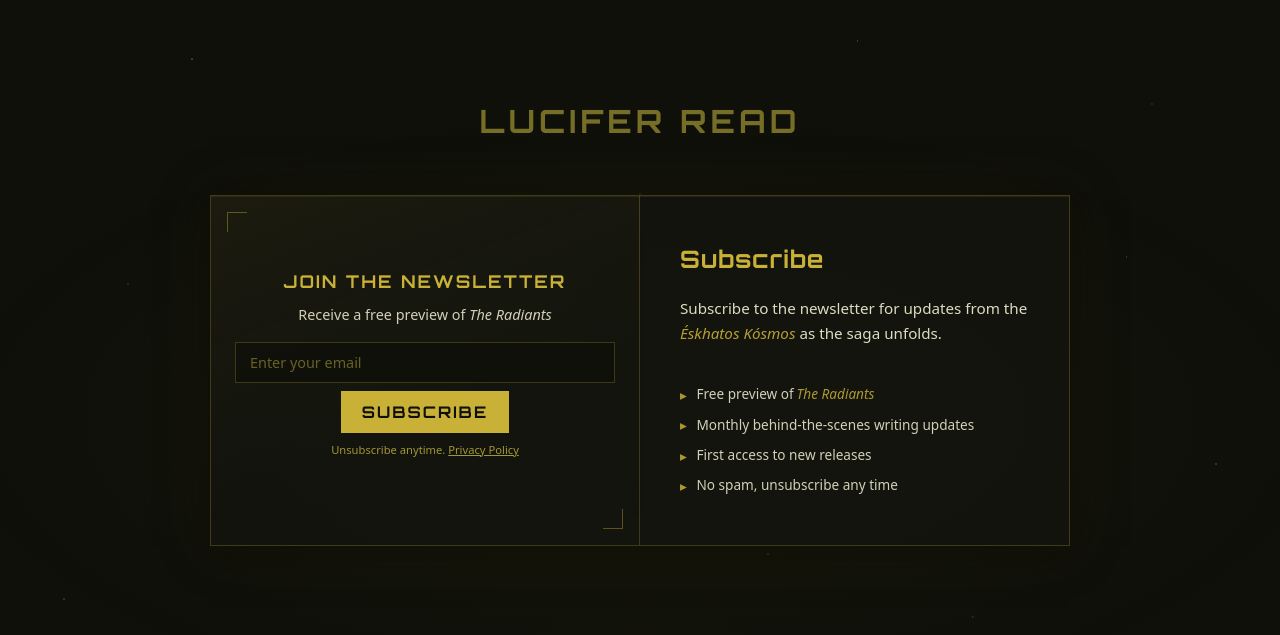
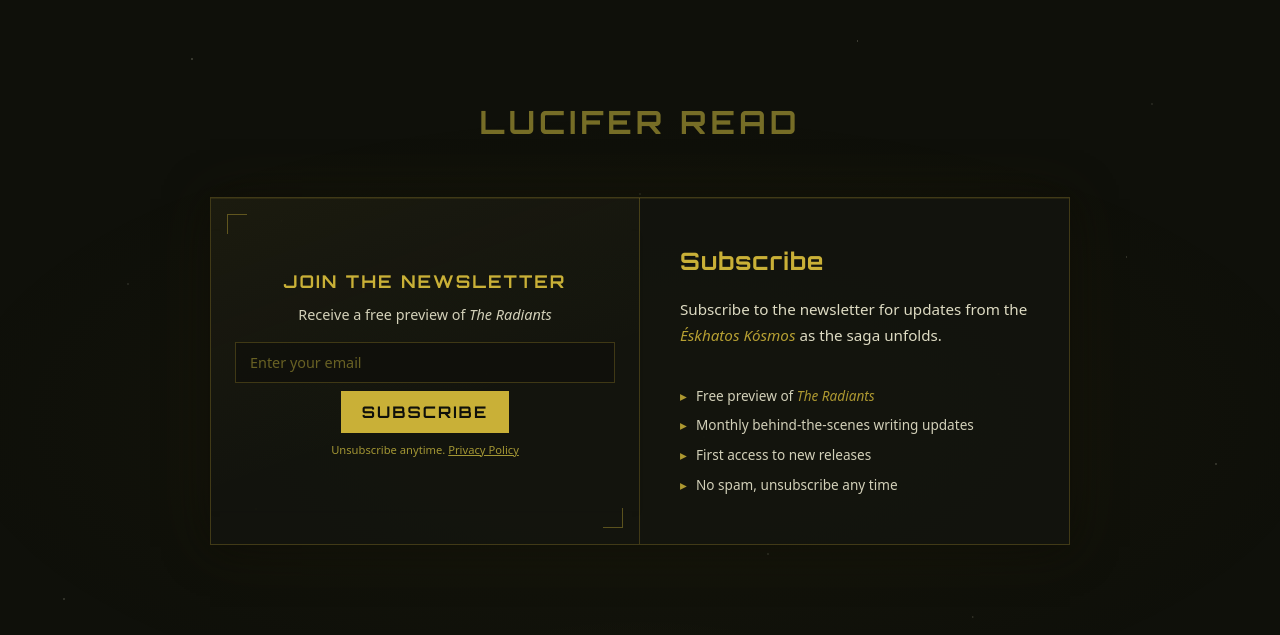
Before and after one commit to luciferread/luciferread.github.io, a Jekyll site: the page built from pages/newsletter.html, in a window 1280 px wide. Shown: the part 121-756 px from the top of the page. Built offline with Jekyll 4.4.1, drawn with Linux system fonts in a browser that asks for light colours.

Commit message:
Update newsletter.html

```diff
--- a/pages/newsletter.html
+++ b/pages/newsletter.html
@@ -65,25 +65,23 @@
     }
 
     .perks li {
+        position: relative;
+        padding-left: 1rem;
         font-size: 0.85rem;
         color: var(--color-text-main);
         opacity: 0.85;
-        display: flex;
-        align-items: flex-start;
-        gap: 0.6rem;
     }
 
     .perks li::before {
         content: '▸';
+        position: absolute;
+        left: 0;
         color: var(--color-accent);
-        flex-shrink: 0;
-        margin-top: 0.05em;
     }
 
     .perks em {
         color: var(--color-accent);
         font-style: italic;
-        margin-left: -0.5em;
     }
 
     /* ── RESPONSIVE ───────────────────────────────── */
```
